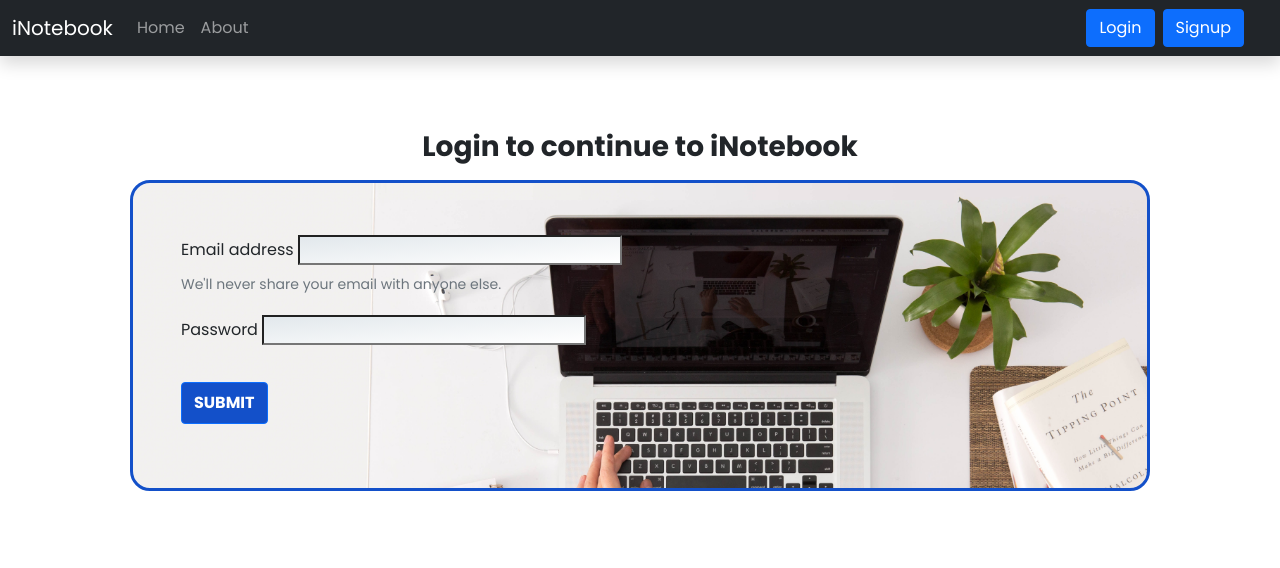
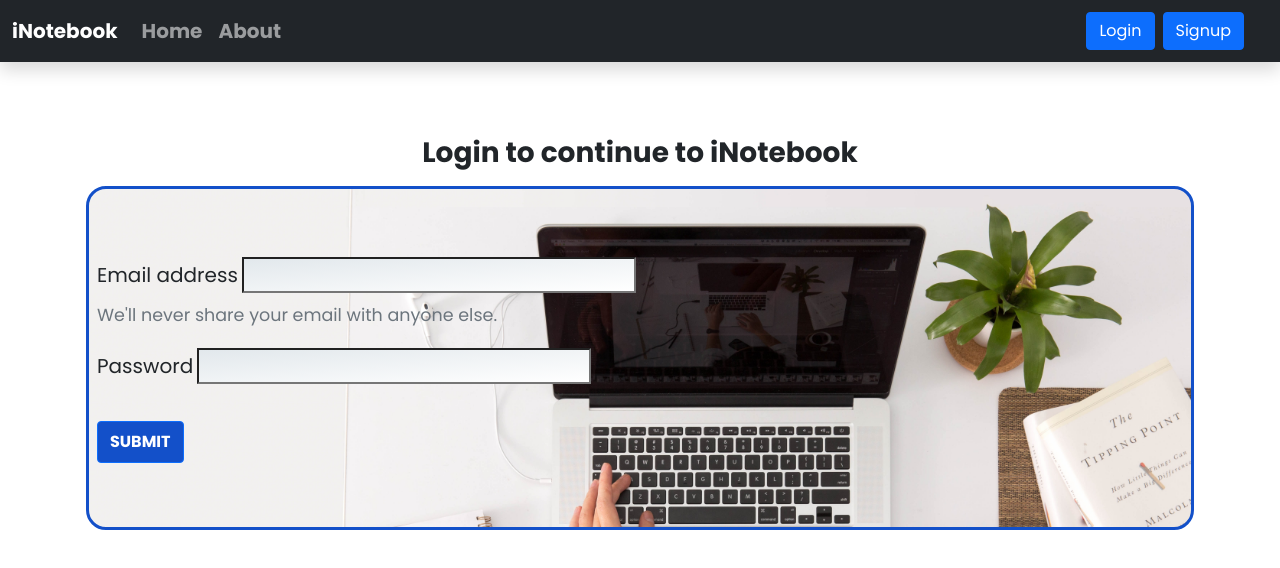
Before and after one commit to Brijisha/iNotebook, a React (Create React App) app: page /login in a window 1280 px wide. Shown: the top 568 px of the page. Built offline with nearby package versions, Linux system fonts and the light colour scheme; a web font is replaced by a local one.

Commit message:
Login design

```diff
--- a/src/App.css
+++ b/src/App.css
@@ -29,6 +29,15 @@ border-radius: 20px;
   -webkit-transition: all 0.3s cubic-bezier(0.500, 0.164, 0.144, 2.5);
   transition-property: all;
 }
+.Link:hover {
+  background-color: #0b2653;
+ color: #1350c9;
+  transition: cubic-bezier(0.68, -0.55, 0.265, 1.55);
+  transition: all 0.3s cubic-bezier(0.100, 0.80, 0.64, 1);
+  -webkit-transition: all 0.3s cubic-bezier(0.600, 0.187, 0.170, 2.5);
+
+  transition-property: all;
+}
 input {
   background-image: linear-gradient(to bottom right, #E2E8EC, #FFFFFF);
 }
--- a/src/components/Login.js
+++ b/src/components/Login.js
@@ -41,9 +41,9 @@ const Login = (props) => {
       <h3 className="text-center fw-bold mt-3">
         Login to continue to iNotebook
       </h3>
-      <div className="container-xxxl mt-3 login p-5 m-5">
+      <div className="container-xxxl mt-3 login py-5 px-2 m-1 fs-5">
         <form onSubmit={handleSubmit} className="w-100 h-100">
-          <div className="mb-3">
+          <div className="my-3">
             <label htmlFor="email" className="form-label">
               Email address
             </label>
@@ -60,7 +60,7 @@ const Login = (props) => {
               We'll never share your email with anyone else.
             </div>
           </div>
-          <div className="mb-3">
+          <div className="my-3">
             <label htmlFor="password" className="form-label">
               Password
             </label>
--- a/src/components/Navbar.js
+++ b/src/components/Navbar.js
@@ -12,7 +12,7 @@ const Navbar = () => {
     console.log(location.pathname);
   }, [location]);*/
   return (
-    <div className="shadow sticky-top bg-light">
+    <div className="shadow sticky-top bg-light fw-bold fs-5">
       <nav className="flex-wrap flex-md-nowrap navbar navbar-expand-lg navbar-dark bg-dark ">
         <div className="container-fluid">
           <Link className="navbar-brand" to="/">
```
